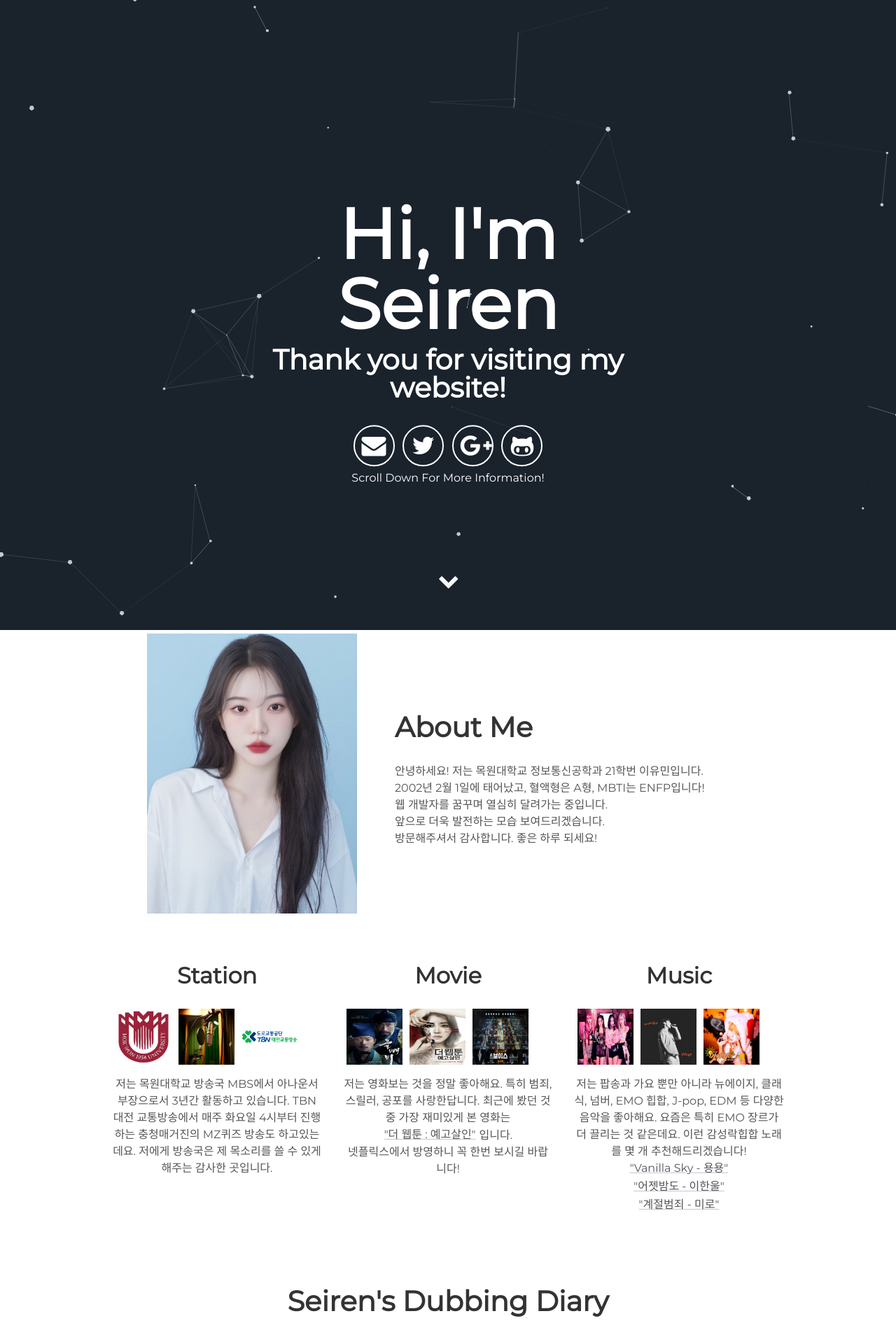
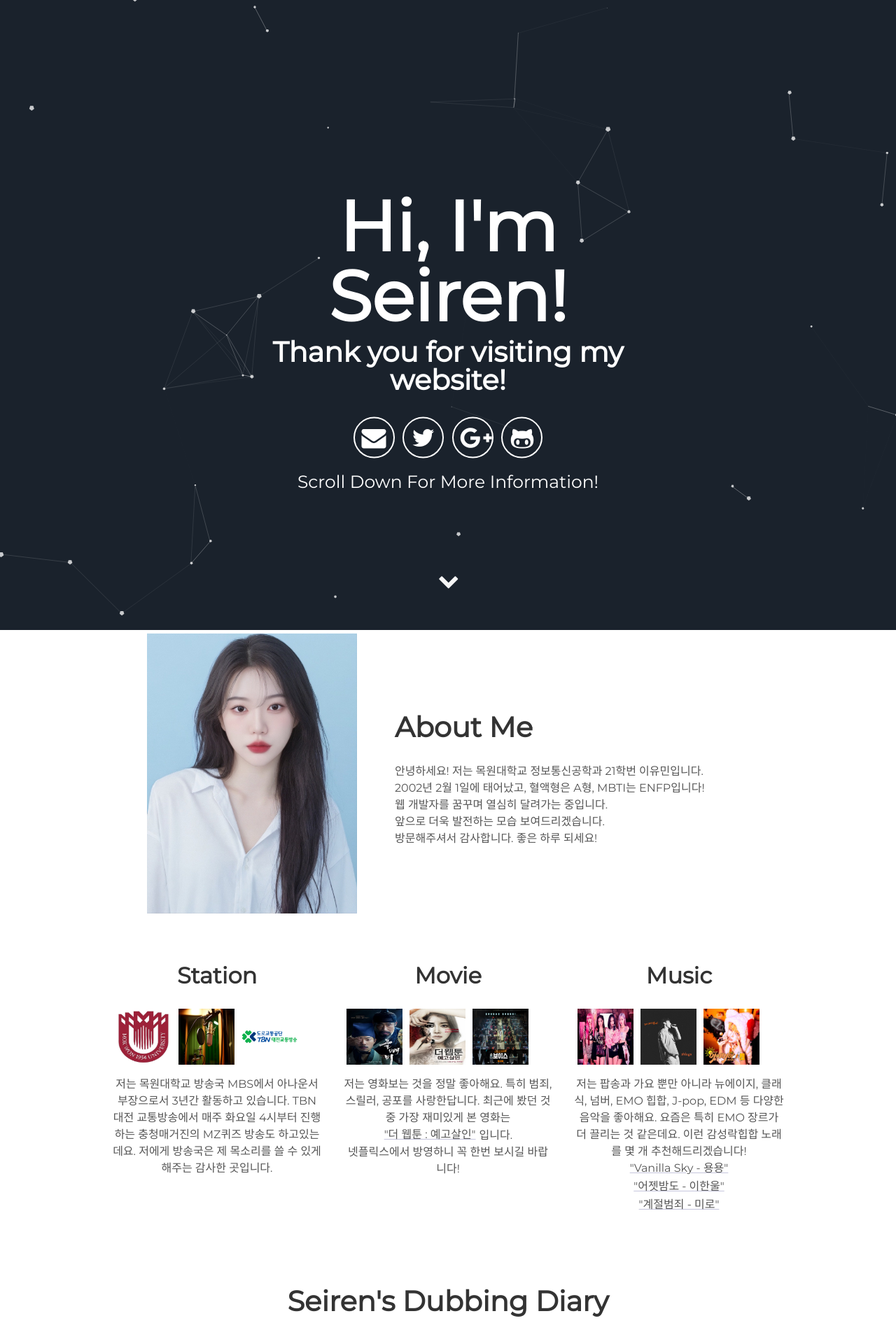
Before and after one commit to bySeiren02/Seiren.github.io, a Jekyll site: the page built from index.html, in a window 1280 px wide. Shown: the top 1920 px of the page at 70% size. Built offline with Jekyll 4.4.1, drawn with Linux system fonts in a browser that asks for light colours.

```diff
--- a/_config.yml
+++ b/_config.yml
@@ -5,7 +5,7 @@ description: A blog about lorem ipsum dolor sit amet
 # url: "localhost:3000" # the base hostname & protocol for your site e.g. http://willianjusten.com.br
 
 # User settings
-username: Hi, I'm Seiren
+username: Hi, I'm Seiren!
 user_description:
   안녕하세요!
   저는 목원대학교 정보통신공학과 21학번 이유민입니다. <br>
--- a/_includes/header.html
+++ b/_includes/header.html
@@ -1,3 +1,12 @@
+
+
+<style>
+  .scr {
+    font-size: 25px;
+    margin-top: 10px;
+  }
+</style>
+
 <div id="particles-js">
   <div class="header">
       <h1>
@@ -10,7 +19,7 @@
         <a aria-label="My Google Plus" target="_blank" href="https://velog.io/@byseiren/series" target="_blank"><i class="icon fa fa-google-plus" aria-hidden="true"></i></a>
         <a aria-label="My Github" target="_blank" href="https://github.com/bySeiren02" target="_blank"><i class="icon fa fa-github-alt" aria-hidden="true"></i></a>
       </div>
-      <div>
+      <div class="scr">
         Scroll Down For More Information!
       </div>
   </div>
```
Also changed, not shown: src/styles/_header.scss (line endings or trailing spaces).
